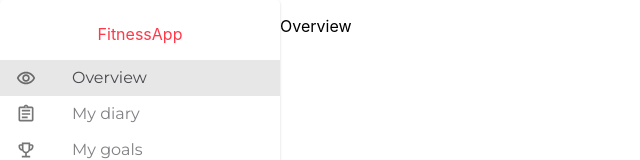
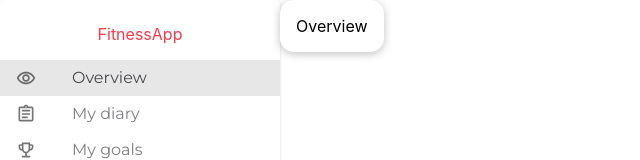
Before and after one commit to JustynaSmoliga/FitnessApp, a React (Create React App) app: page /overview in a window 1280 px wide. Shown: the top 160 px of the page, without its empty margins (0-640 px from the left). Built offline with nearby package versions, Linux system fonts and the light colour scheme.

Commit message:
wrapper card component added

```diff
--- a/src/App.tsx
+++ b/src/App.tsx
@@ -3,6 +3,7 @@ import { Route, Switch } from "react-router-dom";
 import PrivateRoute from "./features/private-route/PrivateRoute";
 import { Counter } from "./features/counter/Counter";
 import "./App.css";
+import WrapperCard from "./features/wrapperCard/WrapperCard";
 
 function App() {
   return (
@@ -15,7 +16,7 @@ function App() {
           <p>Login</p>
         </Route>
         <PrivateRoute path="/overview">
-          <p>Overview</p>
+          <WrapperCard>Overview</WrapperCard>
         </PrivateRoute>
         <PrivateRoute path="/diary">
           <p>My diary</p>
--- /dev/null
+++ b/src/features/wrapperCard/WrapperCard.module.css
@@ -0,0 +1,7 @@
+.wrapper {
+    padding: 1rem;
+    box-shadow: 0 2px 8px rgba(0, 0, 0, 0.25);
+    border-radius: 14px;
+    background-color: white;
+    height: fit-content;
+}
--- /dev/null
+++ b/src/features/wrapperCard/WrapperCard.tsx
@@ -0,0 +1,9 @@
+import classes from "./WrapperCard.module.css";
+
+interface WrapperCardProps {}
+
+const WrapperCard: React.FC<WrapperCardProps> = (props) => {
+  return <div className={classes.wrapper}>{props.children}</div>;
+};
+
+export default WrapperCard;
```
